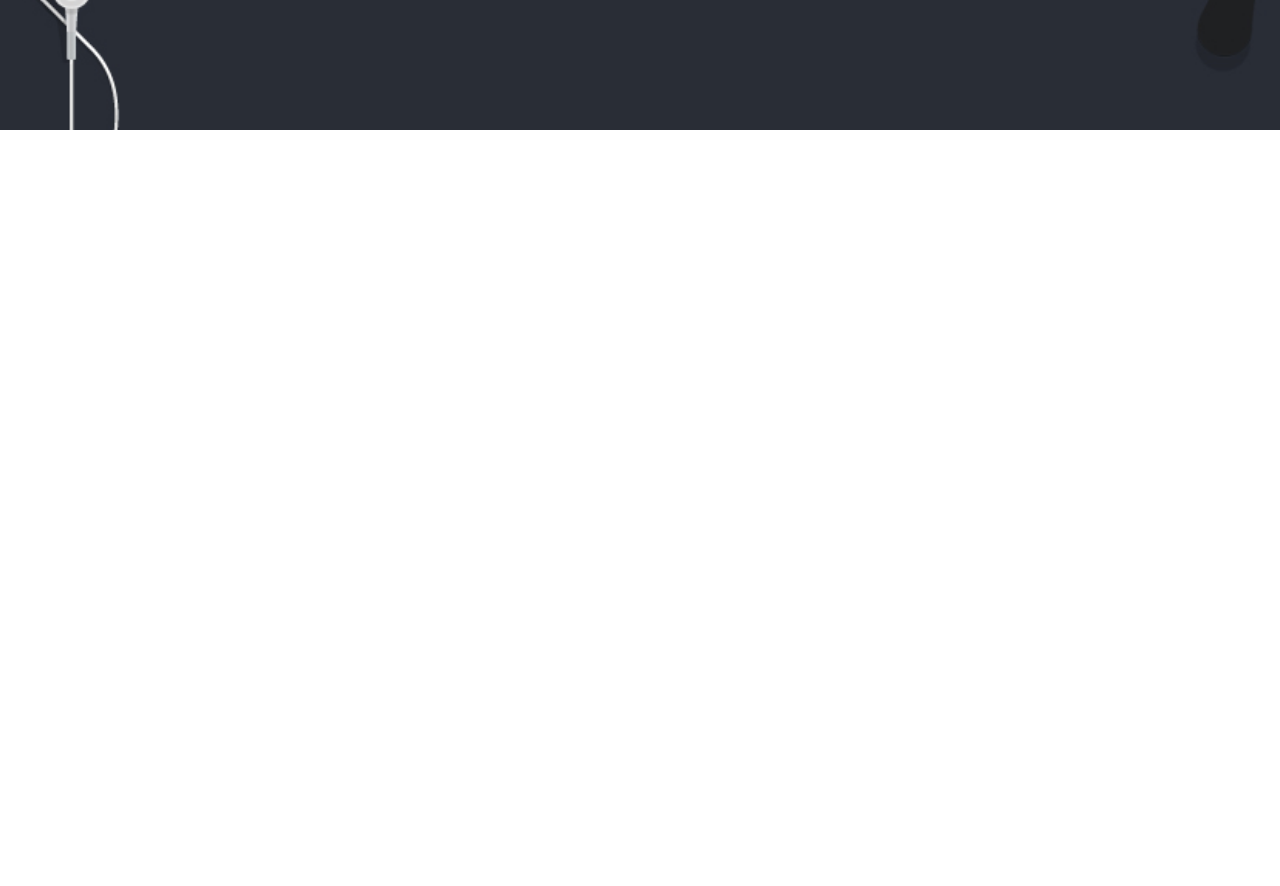
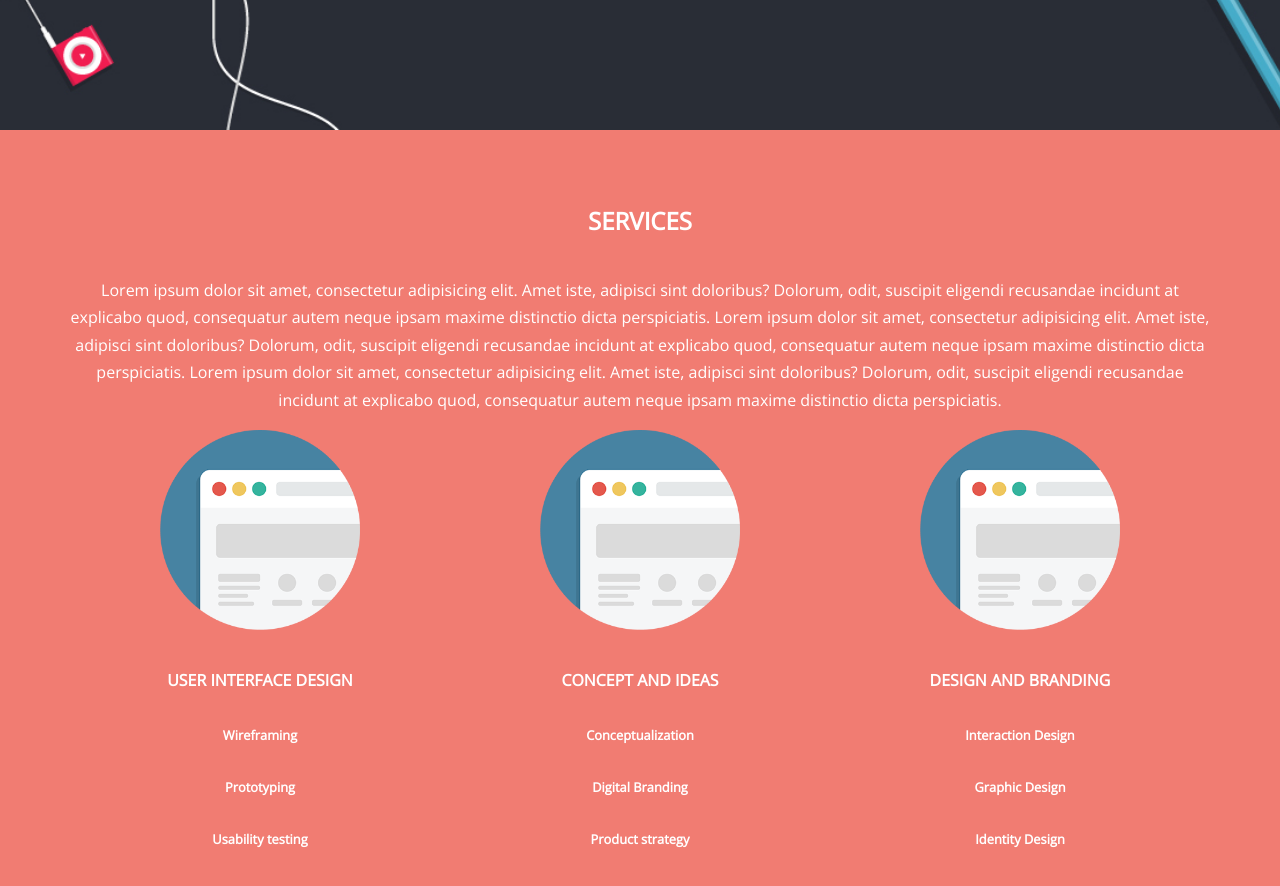
Before and after one commit to Nat-Fox/app-love-flex, a plain HTML site: page index.html in a window 1280 px wide. Shown: the part 540-1426 px from the top of the page. Before the commit the page ends 800 px from the top, so only its background shows below. Drawn offline with nearby package versions, Linux system fonts and the light colour scheme.

Commit message:
agregando la seccion services y sus estilos

```diff
--- a/css/main.css
+++ b/css/main.css
@@ -80,3 +80,23 @@ body {
     font-size: 14px;
     text-decoration: none;
 }
+
+
+/* Estilos para services */
+
+#services {
+    background-color: #F17C72;
+    text-align: center;
+    color: #fff;
+    padding: 70px;
+}
+
+#services.flex-container {
+    justify-content: space-around;
+    flex-wrap: wrap;
+}
+
+.box-services {
+    font-size: 1.2em;
+    font-weight: bold;
+}
--- a/index.html
+++ b/index.html
@@ -38,6 +38,42 @@
         <a href="#services" class="btn-home">View services</a>
     </section>
 
+    <!-- Sección services -->
+    <section id="services" class="flex-container">
+        <h2 class="text-uppercase text-services mt-0">
+            Services
+        </h2>
+        <p>
+            Lorem ipsum dolor sit amet, consectetur adipisicing elit. Amet iste, adipisci sint doloribus? Dolorum, odit, suscipit eligendi recusandae incidunt at explicabo quod, consequatur autem neque ipsam maxime distinctio dicta perspiciatis. Lorem ipsum dolor
+            sit amet, consectetur adipisicing elit. Amet iste, adipisci sint doloribus? Dolorum, odit, suscipit eligendi recusandae incidunt at explicabo quod, consequatur autem neque ipsam maxime distinctio dicta perspiciatis. Lorem ipsum dolor sit amet,
+            consectetur adipisicing elit. Amet iste, adipisci sint doloribus? Dolorum, odit, suscipit eligendi recusandae incidunt at explicabo quod, consequatur autem neque ipsam maxime distinctio dicta perspiciatis.
+        </p>
+
+        <div class="box-services">
+            <img src="assets/images/website.png" alt="Website" width="200">
+            <h5 class="mb-0">USER INTERFACE DESIGN</h5>
+            <h6 class="m-0">Wireframing</h6>
+            <h6 class="m-0">Prototyping</h6>
+            <h6 class="m-0">Usability testing</h6>
+        </div>
+
+        <div class="box-services">
+            <img src="assets/images/website.png" alt="Website" width="200">
+            <h5 class="mb-0">CONCEPT AND IDEAS</h5>
+            <h6 class="m-0">Conceptualization</h6>
+            <h6 class="m-0">Digital Branding</h6>
+            <h6 class="m-0">Product strategy</h6>
+        </div>
+
+        <div class="box-services">
+            <img src="assets/images/website.png" alt="Website" width="200">
+            <h5 class="mb-0">DESIGN AND BRANDING</h5>
+            <h6 class="m-0">Interaction Design</h6>
+            <h6 class="m-0">Graphic Design</h6>
+            <h6 class="m-0">Identity Design</h6>
+        </div>
+    </section>
+
     <!-- Enlaza tu JS del proyecto aquí -->
     <script src="js/app.js"></script>
 </body>
```
